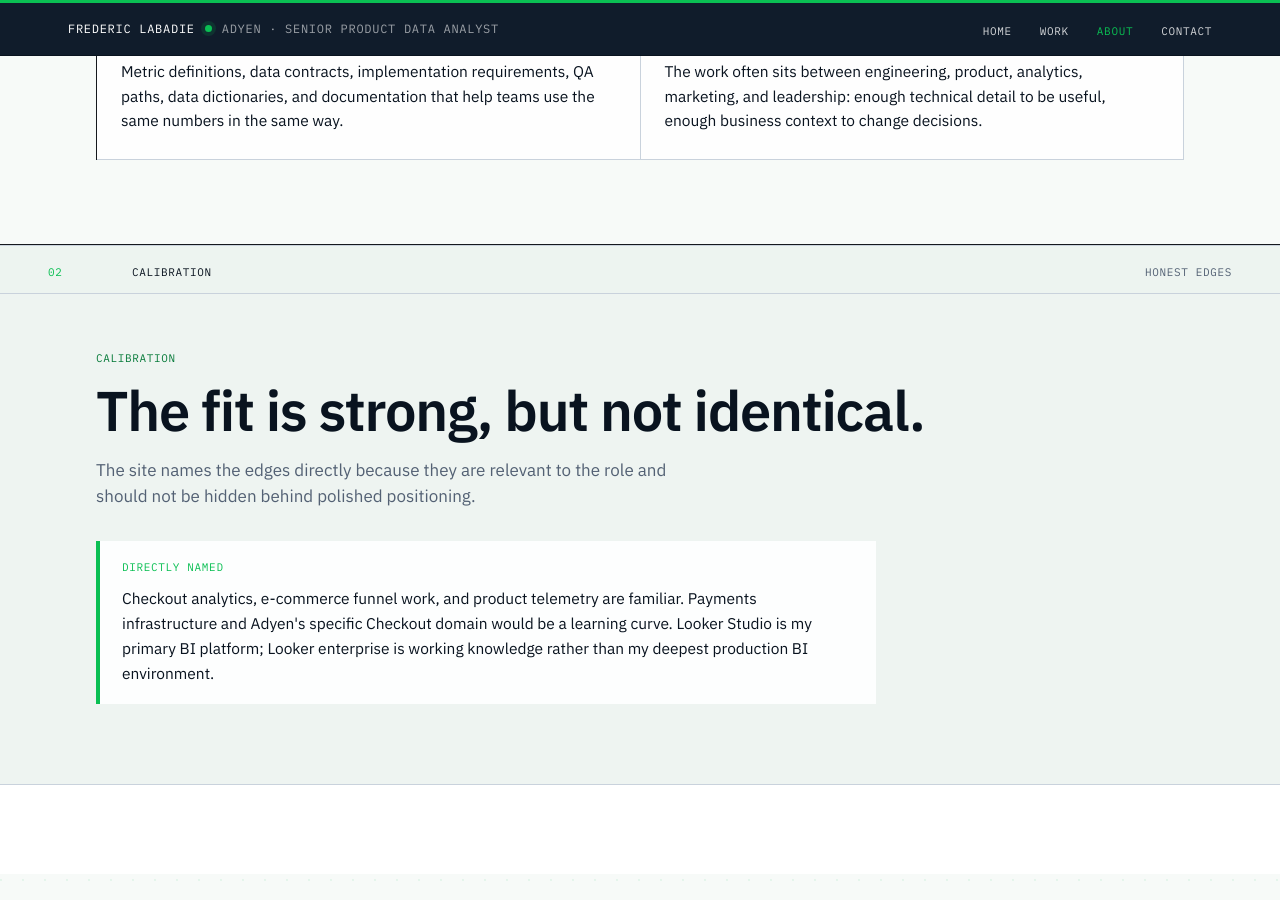
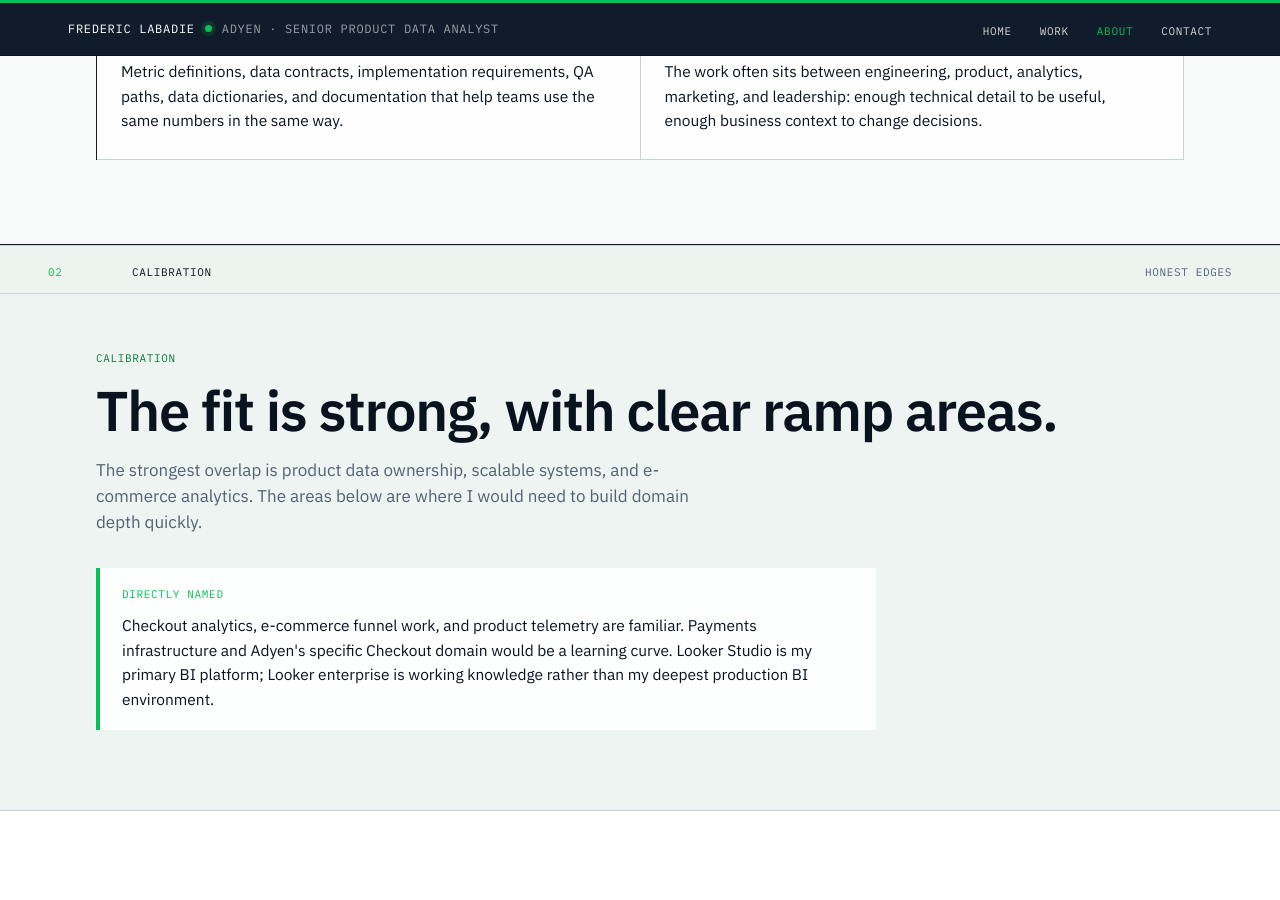
Before and after one commit to fredericlabadie/fredericlabadie.github.io, a Jekyll site: the page built from adyen/about/index.html, in a window 1280 px wide and 900 px high, scrolled down 1167 px. Built offline with Jekyll 4.4.1, drawn with Linux system fonts in a browser that asks for light colours; comment, search, counter and statistics services are not loaded.

Commit message:
Polish Adyen about calibration copy

```diff
--- a/adyen/about/index.html
+++ b/adyen/about/index.html
@@ -67,8 +67,8 @@ robots: "noindex, nofollow"
     <div class="section-body">
       <div class="container">
         <p class="section-eyebrow">Calibration</p>
-        <h2 class="section-heading">The fit is strong, but not identical.</h2>
-        <p class="section-sub">The site names the edges directly because they are relevant to the role and should not be hidden behind polished positioning.</p>
+        <h2 class="section-heading">The fit is strong, with clear ramp areas.</h2>
+        <p class="section-sub">The strongest overlap is product data ownership, scalable systems, and e-commerce analytics. The areas below are where I would need to build domain depth quickly.</p>
         <div class="callout">
           <div class="callout-label">Directly named</div>
           <div class="callout-body">
```
